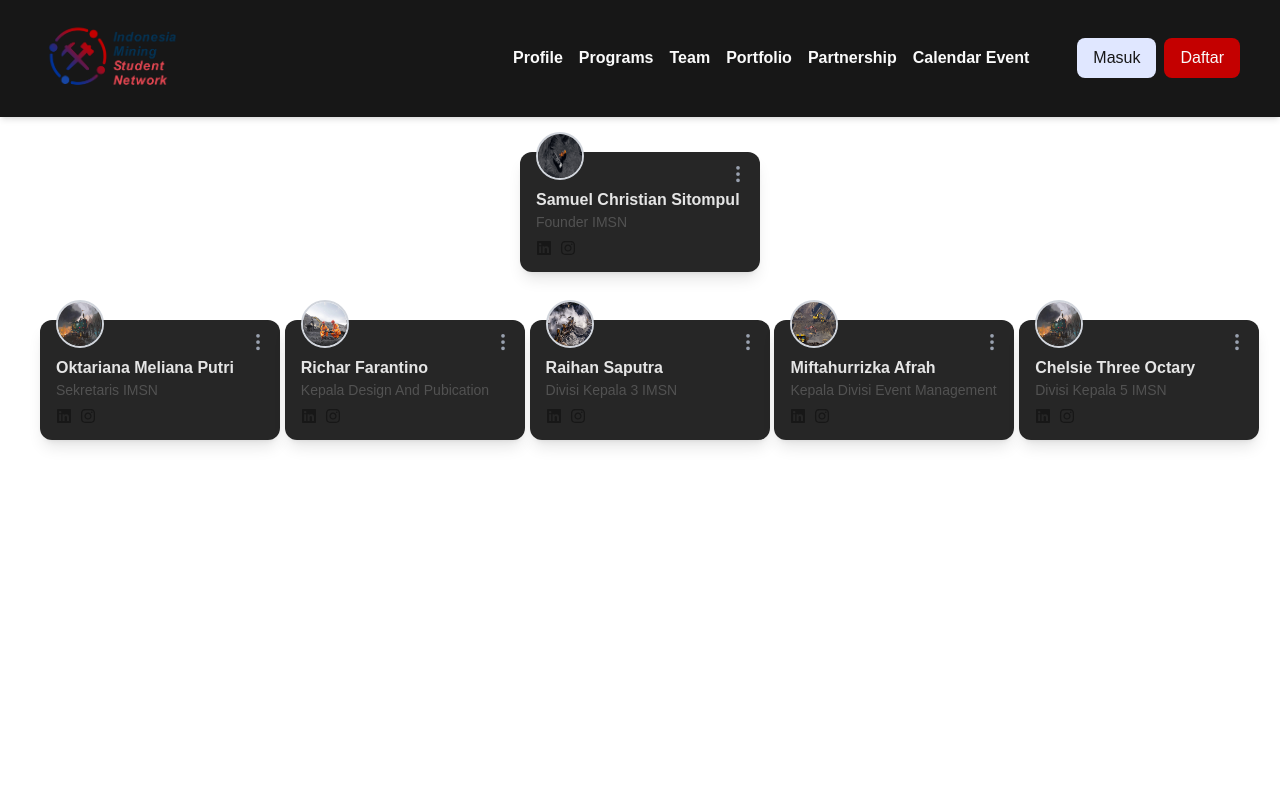
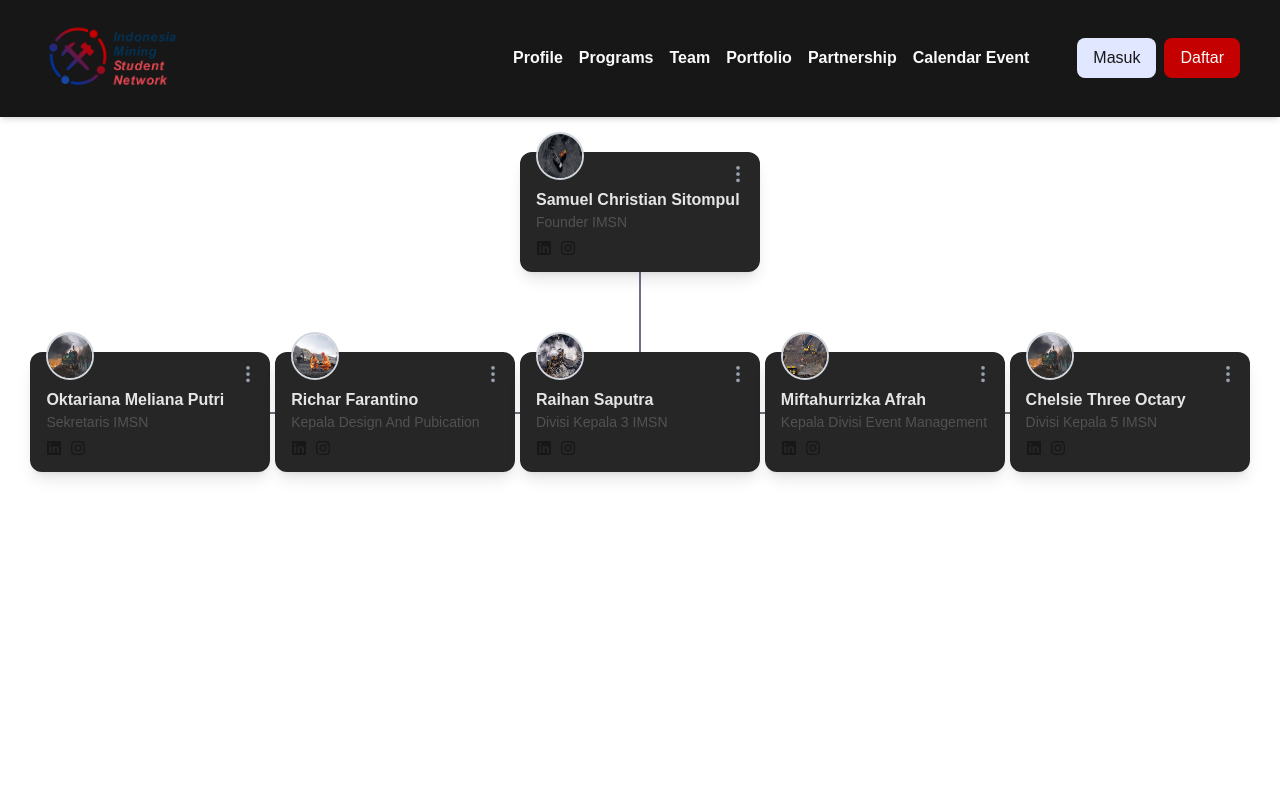
Before and after one commit to rapleeee/imsn-landing-page, a Next.js app: page /organization in a window 1280 px wide. Shown: the top 800 px of the page. Built offline with nearby package versions, Linux system fonts and the light colour scheme.

Commit message:
feat:update bug minor update page irganization

```diff
--- /dev/null
+++ b/src/app/auth/page.tsx
@@ -0,0 +1,7 @@
+import React from 'react'
+
+export default function auth() {
+  return (
+    <div>auth</div>
+  )
+}
--- a/src/app/layouts/Navbar.tsx
+++ b/src/app/layouts/Navbar.tsx
@@ -85,8 +85,8 @@ function Navbar() {
           </ul>
 
           <div className="flex gap-2">
-            <Link href="/login" className="bg-indigo-100 text-neutral-900 px-4 py-2 rounded-lg">Masuk</Link>
-            <Link href="/register" className="bg-[#C40000] text-neutral-50 px-4 py-2 rounded-lg">Daftar</Link>
+            <Link href="/auth" className="bg-indigo-100 text-neutral-900 px-4 py-2 rounded-lg">Masuk</Link>
+            <Link href="/recruitment" className="bg-[#C40000] text-neutral-50 px-4 py-2 rounded-lg">Daftar</Link>
           </div>
         </div>
 
@@ -133,8 +133,8 @@ function Navbar() {
           </ul>
 
           <div className="mt-4 space-y-2">
-            <Link href="/login" className="w-full block bg-indigo-100 text-neutral-900 px-4 py-2 rounded-lg">Masuk</Link>
-            <Link href="/register" className="w-full block bg-[#C40000] text-neutral-50 px-4 py-2 rounded-lg">Daftar</Link>
+            <Link href="/auth" className="w-full block bg-indigo-100 text-neutral-900 px-4 py-2 rounded-lg">Masuk</Link>
+            <Link href="/recruitment" className="w-full block bg-[#C40000] text-neutral-50 px-4 py-2 rounded-lg">Daftar</Link>
           </div>
         </div>
       )}
--- a/src/app/organization/page.tsx
+++ b/src/app/organization/page.tsx
@@ -15,21 +15,27 @@ export default function Organization() {
     return (
         <>
             <Navbar />
-            <div className="min-h-screen mt-28">
-                <div className="flex flex-col items-center p-10">
-                    <div className="flex justify-center">
+            <div className="min-h-screen mt-28 flex flex-col items-center p-10">
+                <div className="relative flex flex-col items-center">
                     <MemberCard
                         name="Samuel Christian Sitompul"
                         position="Founder IMSN"
                         image="./assets/images/minig.webp"
                     />
+                    {/* Garis ke bawah */}
+                    <div className="w-0.5 h-20 bg-gray-500"></div>
                 </div>
 
-                    <div className="grid grid-cols-1 md:grid-cols-5 gap-6 mt-12">
+                <div className="relative grid grid-cols-1 md:grid-cols-5 gap-6 ">
+                    {/* Garis horizontal yang menyambungkan anggota */}
+                    <div className="absolute top-1/2 left-0 w-full h-0.5 bg-gray-500"></div>
+
                     {members.map((member, index) => (
-                            <MemberCard key={index} {...member} />
+                        <div key={index} className="relative flex flex-col items-center">
+
+                            <MemberCard {...member} />
+                        </div>
                     ))}
-                    </div>
                 </div>
             </div>
             <Footer />
```
Lines whose indentation alone changed are shown as unchanged.
